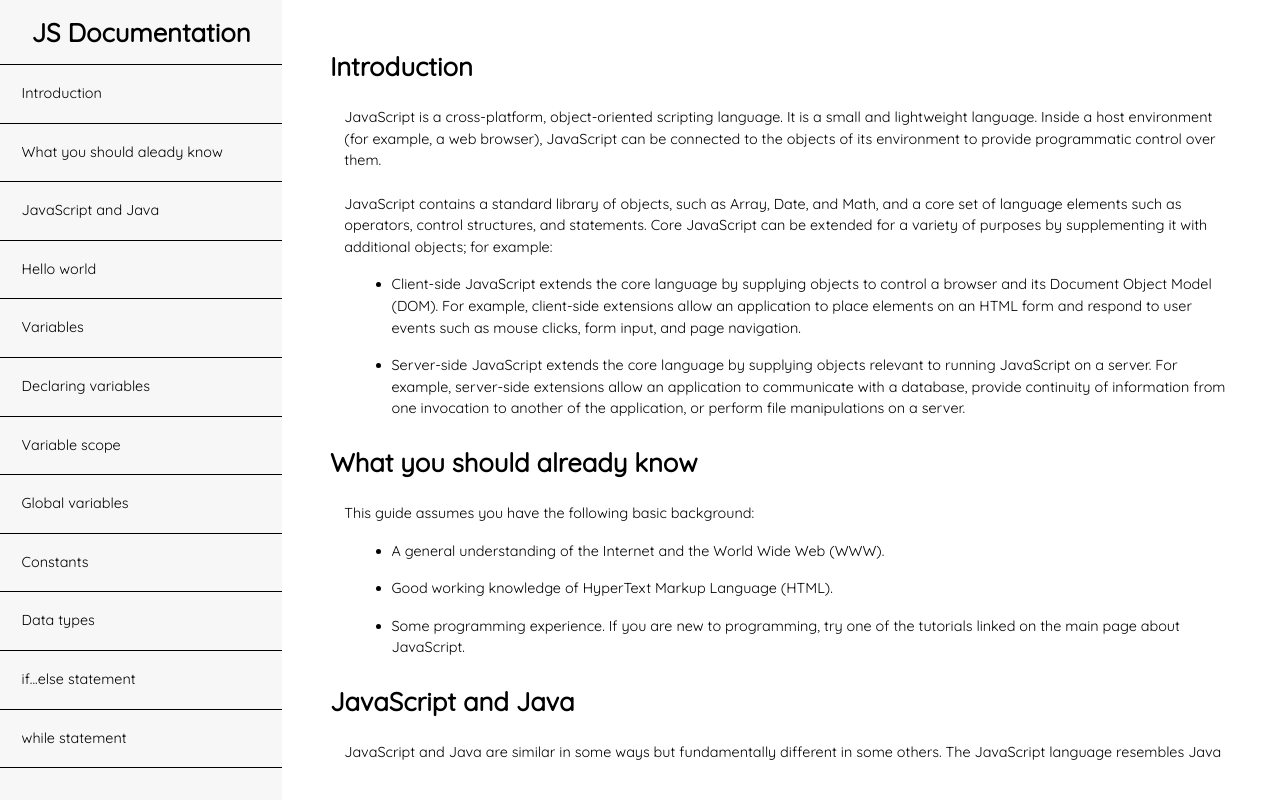
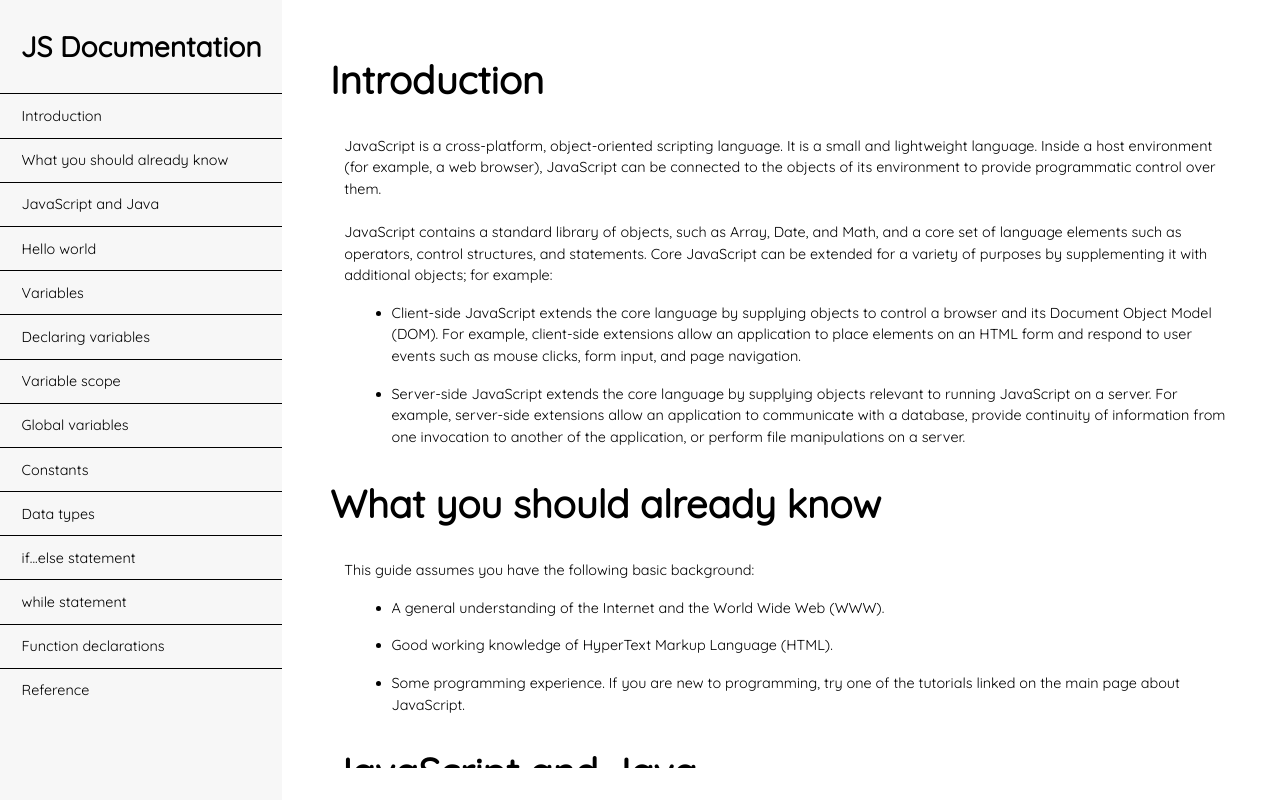
Before and after one commit to Nathan-Front/FCC-Technical-Documentation-Page, a plain HTML site: page index.html in a window 1280 px wide. Drawn offline with Linux system fonts and the light colour scheme.

Commit message:
Add files via upload

```diff
--- a/index.html
+++ b/index.html
@@ -11,27 +11,27 @@
 </head>
 <body>
     <nav id="navbar">
-        <h1>JS Documentation</h1>
-        <ul>
-            <li><a class="nav-link" href="#Introduction">Introduction</a></li>
-            <li><a class="nav-link" href="#What_you_should_already_know">What you should aleady know</a></li>
-            <li><a class="nav-link" href="#Javascript_and_Java">JavaScript and Java</a></li>
-            <li><a class="nav-link" href="#Hello_world">Hello world</a></li>
-            <li><a class="nav-link" href="#Variables">Variables</a></li>
-            <li><a class="nav-link" href="#Declaring_variables">Declaring variables</a></li>
-            <li><a class="nav-link" href="#Variable_scope">Variable scope</a></li>
-            <li><a class="nav-link" href="#Global_variables">Global variables</a></li>
-            <li><a class="nav-link" href="#Constants">Constants</a></li>
-            <li><a class="nav-link" href="#Data_types">Data types</a></li>
-            <li><a class="nav-link" href="#if...else_statement">if...else statement</a></li>
-            <li><a class="nav-link" href="#while_statement">while statement</a></li>
-            <li><a class="nav-link" href="#Function_declarations">Function declarations</a></li>
-            <li><a class="nav-link" href="#Reference">Reference</a></li>
-        </ul>
+        <header><h1>JS Documentation</h1></header>
+
+        <a class="nav-link" href="#Introduction">Introduction</a>
+        <a class="nav-link" href="#What_you_should_already_know">What you should already know</a>
+        <a class="nav-link" href="#Javascript_and_Java">JavaScript and Java</a>
+        <a class="nav-link" href="#Hello_world">Hello world</a>
+        <a class="nav-link" href="#Variables">Variables</a>
+        <a class="nav-link" href="#Declaring_variables">Declaring variables</a>
+        <a class="nav-link" href="#Variable_scope">Variable scope</a>
+        <a class="nav-link" href="#Global_variables">Global variables</a>
+        <a class="nav-link" href="#Constants">Constants</a>
+        <a class="nav-link" href="#Data_types">Data types</a>
+        <a class="nav-link" href="#if...else_statement">if...else statement</a>
+        <a class="nav-link" href="#while_statement">while statement</a>
+        <a class="nav-link" href="#Function_declarations">Function declarations</a>
+        <a class="nav-link" href="#Reference">Reference</a>
+
     </nav>
     <main id="main-doc">
-        <section class="main-section">
-            <h2 id="Introduction">Introduction</h2>
+        <section class="main-section" id="Introduction">
+            <header id="introduction"><h2>Introduction</h2></header>
             <p>JavaScript is a cross-platform, object-oriented scripting language. It is a small and lightweight language. Inside a host environment (for example, a web browser), JavaScript can be connected to the objects of its environment to provide programmatic control over them.
                 <br><br>JavaScript contains a standard library of objects, such as Array, Date, and Math, and a core set of language elements such as operators, control structures, and statements. Core JavaScript can be extended for a variety of purposes by supplementing it with additional objects; for example:
             </p>
@@ -39,7 +39,9 @@
                 <li>Client-side JavaScript extends the core language by supplying objects to control a browser and its Document Object Model (DOM). For example, client-side extensions allow an application to place elements on an HTML form and respond to user events such as mouse clicks, form input, and page navigation.</li>
                 <li>Server-side JavaScript extends the core language by supplying objects relevant to running JavaScript on a server. For example, server-side extensions allow an application to communicate with a database, provide continuity of information from one invocation to another of the application, or perform file manipulations on a server.</li>
             </ul>
-            <h3 id="What_you_should_already_know">What you should already know</h3>
+        </section>
+        <section class="main-section" id="What_you_should_already_know">
+            <header id="what_you_should_already_know"><h2>What you should already know</h2></header>
             <p>This guide assumes you have the following basic background:</p>
             <ul>
                 <li>A general understanding of the Internet and the World Wide Web (WWW).</li>
@@ -48,13 +50,15 @@
             </ul>
         </section>
 
-        <section class="main-section">
-            <h2 id="Javascript_and_Java">JavaScript and Java</h2>
+        <section class="main-section" id="Javascript_and_Java">
+            <header id="javascript_and_Java"><h2>JavaScript and Java</h2></header>
             <p>JavaScript and Java are similar in some ways but fundamentally different in some others. The JavaScript language resembles Java but does not have Java's static typing and strong type checking. JavaScript follows most Java expression syntax, naming conventions and basic control-flow constructs which was the reason why it was renamed from LiveScript to JavaScript.
                 <br><br>In contrast to Java's compile-time system of classes built by declarations, JavaScript supports a runtime system based on a small number of data types representing numeric, Boolean, and string values. JavaScript has a prototype-based object model instead of the more common class-based object model. The prototype-based model provides dynamic inheritance; that is, what is inherited can vary for individual objects. JavaScript also supports functions without any special declarative requirements. Functions can be properties of objects, executing as loosely typed methods.
                 <br><br>JavaScript is a very free-form language compared to Java. You do not have to declare all variables, classes, and methods. You do not have to be concerned with whether methods are public, private, or protected, and you do not have to implement interfaces. Variables, parameters, and function return types are not explicitly typed.
             </p>
-            <h3 id="Hello_world">Hello world</h3>
+        </section>
+        <section class="main-section" id="Hello_world">
+            <header id="hello_world"><h2>Hello world</h2></header>
             <p>
                 To get started with writing JavaScript, open the Scratchpad and write your first "Hello world" JavaScript code:
                 <code>
@@ -65,13 +69,15 @@
             </p>
         </section>
 
-        <section class="main-section">
-            <h2 id="Variables">Variables</h2>
+        <section class="main-section" id="Variables">
+            <header id="variables"><h2>Variables</h2></header>
             <p>You use variables as symbolic names for values in your application. The names of variables, called identifiers, conform to certain rules.
                 <br><br>A JavaScript identifier must start with a letter, underscore (_), or dollar sign ($); subsequent characters can also be digits (0-9). Because JavaScript is case sensitive, letters include the characters "A" through "Z" (uppercase) and the characters "a" through "z" (lowercase).
                 <br><br>You can use ISO 8859-1 or Unicode letters such as å and ü in identifiers. You can also use the Unicode escape sequences as characters in identifiers. Some examples of legal names are Number_hits, temp99, and _name.
             </p>
-            <h3 id="Declaring_variables">Declaring variables</h3>
+        </section>
+        <section class="main-section" id="Declaring_variables">
+            <header id="declaring_variables"><h2>Declaring variables</h2></header>
             <p>
                 You can declare a variable in three ways:
                 <br><br>With the keyword var. For example,
@@ -86,8 +92,8 @@
             </p>
         </section>
 
-        <section class="main-section">
-            <h2 id="Variable_scope">Variable scope</h2>
+        <section class="main-section" id="Variable_scope">
+            <header id="variable_scope"><h2>Variable scope</h2></header>
             <p>When you declare a variable outside of any function, it is called a global variable, because it is available to any other code in the current document. When you declare a variable within a function, it is called a local variable, because it is available only within that function.
                 <br><br>JavaScript before ECMAScript 2015 does not have block statement scope; rather, a variable declared within a block is local to the function (or global scope) that the block resides within. For example the following code will log 5, because the scope of x is the function (or global context) within which x is declared, not the block, which in this case is an if statement.
             </p>
@@ -97,14 +103,16 @@
                 <code>if (true) { let y = 5; } console.log(y); // ReferenceError: y is not
                 <br>defined</code>
             </p>
-            <h3 id="Global_variables">Global variables</h3>
+        </section>
+        <section class="main-section" id="Global_variables">
+            <header id="global_variables"><h2>Global variables</h2></header>
             <p>Global variables are in fact properties of the global object. In web pages the global object is window, so you can set and access global variables using the window.variable syntax.
                 <br><br>Consequently, you can access global variables declared in one window or frame from another window or frame by specifying the window or frame name. For example, if a variable called phoneNumber is declared in a document, you can refer to this variable from an iframe as parent.phoneNumber.
             </p>
         </section>
 
-        <section class="main-section">
-            <h2 id="Constants">Constants</h2>
+        <section class="main-section" id="Constants">
+            <header id="constants"><h2>Constants</h2></header>
             <p>You can create a read-only, named constant with the const keyword. The syntax of a constant identifier is the same as for a variable identifier: it must start with a letter, underscore or dollar sign and can contain alphabetic, numeric, or underscore characters.
                 <code>const PI = 3.14;</code>
                 A constant cannot change value through assignment or be re-declared while the script is running. It has to be initialized to a value.
@@ -116,7 +124,9 @@
                 However, object attributes are not protected, so the following statement is executed without problems.
                 <code>const MY_OBJECT = {"key": "value"}; MY_OBJECT.key = "otherValue";</code>
             </p>
-            <h3 id="Data_types">Data types</h3>
+        </section>
+        <section class="main-section" id="Data_types">
+            <header id="data_types"><h2>Data types</h2></header>
             <p>The latest ECMAScript standard defines seven data types:</p>
             <ul>
                 <li class="nested-ul">Six data types that are primitives:
@@ -134,8 +144,8 @@
             <p>Although these data types are a relatively small amount, they enable you to perform useful functions with your applications. Objects and functions are the other fundamental elements in the language. You can think of objects as named containers for values, and functions as procedures that your application can perform.</p>
         </section>
 
-        <section class="main-section">
-            <h2 id="if...else_statement">if...else statement</h2>
+        <section class="main-section" id="if...else_statement">
+            <header id="If...else_statement"><h2>if...else statement</h2></header>
             <p>Use the if statement to execute a statement if a logical condition is true. Use the optional else clause to execute a statement if the condition is false. An if statement looks as follows:
                 <code>if (condition) { statement_1; } else { statement_2; }</code>
                 condition can be any expression that evaluates to true or false. See Boolean for an explanation of what evaluates to true and false. If condition evaluates to true, statement_1 is executed; otherwise, statement_2 is executed. statement_1 and statement_2 can be any statement, including further nested if statements.
@@ -154,7 +164,9 @@
                 If you need to use an assignment in a conditional expression, a common practice is to put additional parentheses around the assignment. For example:
                 <code>if ((x = y)) { /* statements here */ }</code>
             </p>
-            <h3 id="while_statement">while statement</h3>
+        </section>
+        <section class="main-section" id="while_statement">
+            <header id="While_statement"><h2>while statement</h2></header>
             <p>A while statement executes its statements as long as a specified condition evaluates to true. A while statement looks as follows:
                 <code>while (condition) statement</code>
                 If the condition becomes false, statement within the loop stops executing and control passes to the statement following the loop.
@@ -173,8 +185,8 @@
             <p>After completing the third pass, the condition n &lt; 3 is no longer true, so the loop terminates.</p>
         </section>
 
-        <section class="main-section">
-            <h2 id="Function_declarations">Function declarations</h2>
+        <section class="main-section" id="Function_declarations">
+            <header id="function_declarations"><h2>Function declarations</h2></header>
             <p>A function definition (also called a function declaration, or function statement) consists of the function keyword, followed by:</p>
             <ul>
                 <li>The name of the function.</li>
@@ -187,7 +199,9 @@
                 <code>return number * number;</code>
                 Primitive parameters (such as a number) are passed to functions by value; the value is passed to the function, but if the function changes the value of the parameter, this change is not reflected globally or in the calling function.
             </p>
-            <h3 id="Reference">Reference</h3>
+        </section>
+        <section class="main-section" id="Reference">
+            <header id="reference"><h2>Reference</h2></header>
             <ul>
                 <li>All the documentation in this page is taken from
                     <a href="https://developer.mozilla.org/en-US/docs/Web/JavaScript/Guide" target="_blank"> MDN</a></li>
--- a/style/style.css
+++ b/style/style.css
@@ -15,20 +15,35 @@ body{
     width: 25vw;
     max-height: 100vh;
     background-color: rgb(247, 247, 247);
+    display: flex;
+    flex-direction: column;
+    overflow-y: scroll;
 }
-h1{
+#navbar a{
     margin: 0;
     padding: 0;
+    text-decoration: none;
+    font-size: .9em;
+    color: black;
+    border-top: 1px solid black;
+    text-indent: 1.5em;
+    height: 3em;
+    display: flex;
+    align-items: center;
+}
+header{
+    margin: 1em 0;
+    padding: 0;
     font-size: 1.6em;
-    height: 2.5em;
+}
+header h1{
+    margin: 0;
+    padding: 0;
+    font-size: 1.1em;
+    height: 1.5em;
     display: flex;
     align-items: center;
     justify-content: center;
-}
-h2,h3{
-    margin: 1em 0;
-    padding: 0;
-    font-size: 1.6em;
 }
 p, li{
     font-size: .9em;
@@ -53,28 +68,6 @@ a{
 }
 section a{
     font-weight: bold;
-}
-#navbar ul{
-    margin: 0;
-    padding: 0;
-    list-style: none;
-    overflow-y: scroll;
-    max-height: 88vh;
-}
-#navbar ul li{
-    margin: 0;
-    padding: 0;
-    height: 4em;
-    border-top: 1px solid black;
-    display: flex;
-    align-items: center;
-}
-#navbar ul li a{
-    margin: 0 0 0 1.5em;
-    padding: 0;
-    text-decoration: none;
-    font-size: 1em;
-    color: black;
 }
 #main-doc{
     margin: 0 0 0 0;
@@ -121,7 +114,7 @@ section a{
         height: auto;
         margin: 2em auto;
     }
-    h2,h3{
+    h2{
         margin-left: -.5em;
     }
     p{
```
